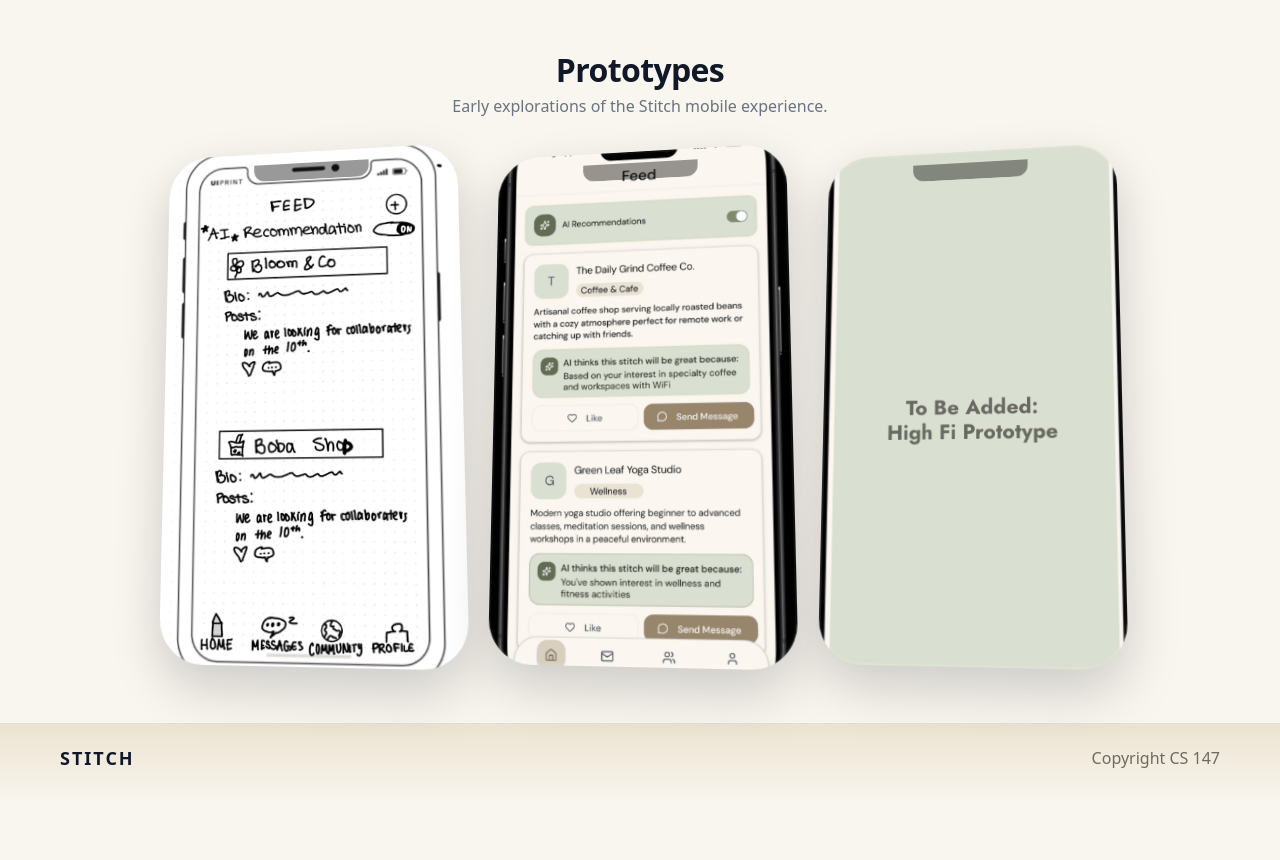
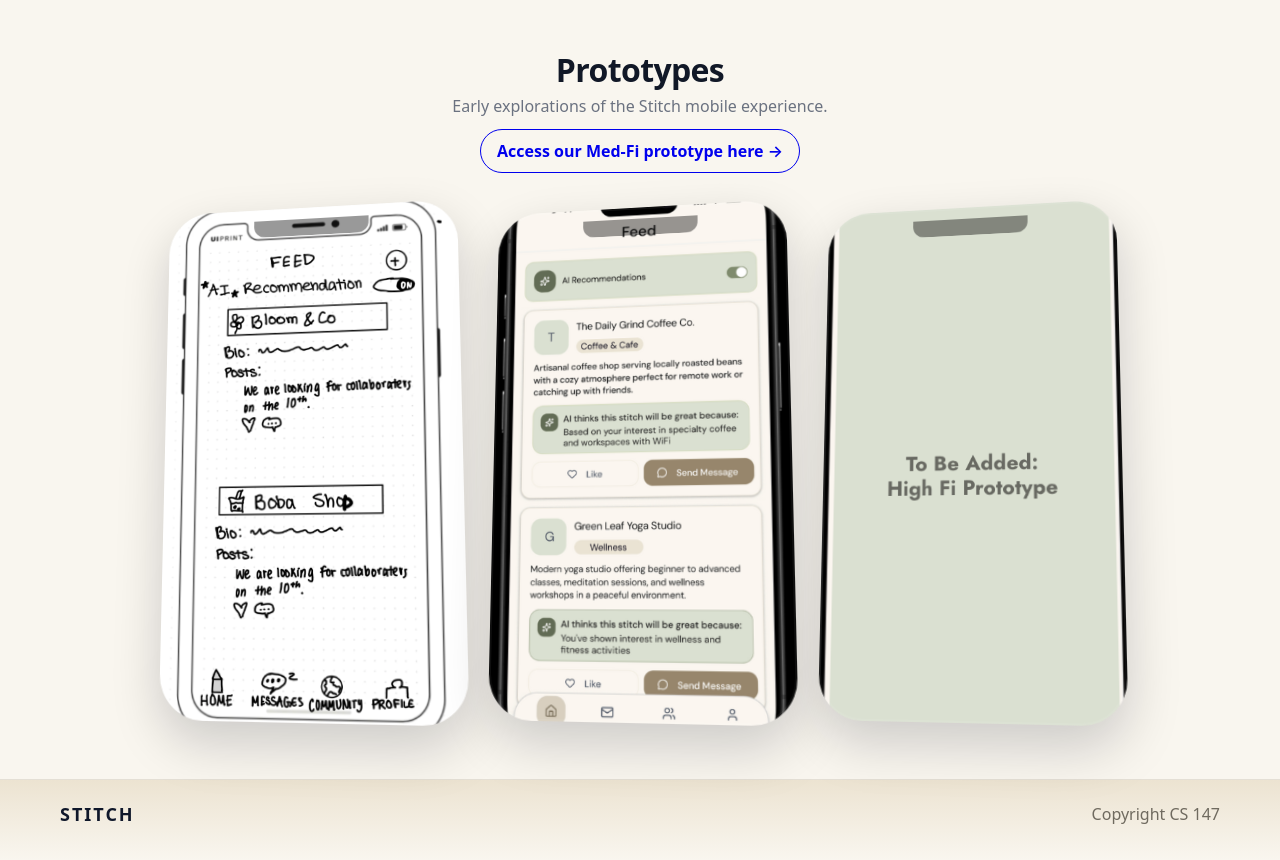
Before and after one commit to MaimunaMuntaha/stitch-cs147, a React (Vite) app: page / in a window 1280 px wide. Shown: the part 1260-2120 px from the top of the page. Before the commit the page ends 2064 px from the top, so only its background shows below. Built offline with nearby package versions, Linux system fonts and the light colour scheme; a web font is replaced by a local one.

Commit message:
prototyope med fi

```diff
--- a/src/pages/Home.tsx
+++ b/src/pages/Home.tsx
@@ -3,6 +3,9 @@ import home from "../assets/home.png";
 import msg from "../assets/msg.png";
 import comm from "../assets/comm.png";
 import stitchLogo from "../assets/stitch.png"; // ← import your logo
+
+const FIGMA_URL =
+  "https://www.figma.com/proto/ARrTEwUiCxvuIFAGOPhEXB/CS147-Med-Fi-Stitch?page-id=0%3A1&node-id=326-5912&viewport=452%2C187%2C0.09&t=iCXGj0zTgU5ueqCq-1&scaling=scale-down&content-scaling=fixed&starting-point-node-id=326%3A5912";
 
 export default function Home() {
   return (
@@ -44,23 +47,28 @@ export default function Home() {
         </div>
       </section>
 
-
       {/* ABOUT */}
       <section className="section about">
         <div className="about-inner">
           <div className="about-copy">
             <h2>About</h2>
             <p>
-            New small businesses are trying to establish themselves, while old small businesses are trying to keep up with the changing times.
-
-<strong> For all small businesses, </strong>  finding support, adapting to a new generation, and creating community has been difficult.
-
-{" "}{" "}
-              <strong>STITCH uses an AI matching algorithm to allow small businesses to collaborate on events to attract new customers. </strong>  {" "}
-
+              New small businesses are trying to establish themselves, while old
+              small businesses are trying to keep up with the changing times.
+              <strong> For all small businesses, </strong> finding support,
+              adapting to a new generation, and creating community has been
+              difficult.{" "}
+              <strong>
+                STITCH uses an AI matching algorithm to allow small businesses
+                to collaborate on events to attract new customers.
+              </strong>{" "}
             </p>
             <ul className="about-points">
-              <li>AI-toggle button: On if you want to get matched with other businesses and given potential event ideas or AI off if you want a regular feed. </li>
+              <li>
+                AI-toggle button: On if you want to get matched with other
+                businesses and given potential event ideas or AI off if you want
+                a regular feed.
+              </li>
               <li>Stitch tab lets businesses co-host events</li>
               <li>Communities tab lets businesses find events in the community. </li>
             </ul>
@@ -73,7 +81,7 @@ export default function Home() {
                 <span>Average User Eagerness during Low-fi User Testing </span>
               </div>
               <div className="about-stat">
-                <span className="big">8.25/10                 </span>
+                <span className="big">8.25/10</span>
                 <span>Ease of Navigation according to User Testers </span>
               </div>
             </div>
@@ -86,36 +94,60 @@ export default function Home() {
         <header className="section-head">
           <h2>Prototypes</h2>
           <p>Early explorations of the Stitch mobile experience.</p>
+
+          {/* B) CTA BUTTON UNDER THE HEADER */}
+          <a
+            href={FIGMA_URL}
+            target="_blank"
+            rel="noopener noreferrer"
+            className="btn"
+            style={{
+              display: "inline-block",
+              marginTop: "12px",
+              padding: "10px 16px",
+              borderRadius: "9999px",
+              textDecoration: "none",
+              fontWeight: 600,
+              border: "1px solid currentColor",
+            }}
+            aria-label="Access our Med-Fi prototype in Figma (opens in a new tab)"
+          >
+            Access our Med-Fi prototype here →
+          </a>
         </header>
 
         <div className="iphone-row">
-          {/* Replace the backgroundImage URLs with your own prototype screenshots later */}
-          <div
+          {/* A) MAKE EACH TILE CLICKABLE BY WRAPPING WITH <a> */}
+          <a
+            href={FIGMA_URL}
+            target="_blank"
+            rel="noopener noreferrer"
             className="iphone-tilt"
-            style={{
-              backgroundImage: `url(${home})`,
-            }}
-            aria-label="Prototype: Matching"
+            style={{ backgroundImage: `url(${home})` }}
+            aria-label="Open Med-Fi prototype: Matching (opens in a new tab)"
           />
-          <div
+
+          <a
+            href={FIGMA_URL}
+            target="_blank"
+            rel="noopener noreferrer"
             className="iphone-tilt"
-            style={{
-              backgroundImage:
-              `url(${msg})`,
-            }}
-            aria-label="Prototype: Event Concepts"
+            style={{ backgroundImage: `url(${msg})` }}
+            aria-label="Open Med-Fi prototype: Event Concepts (opens in a new tab)"
           />
-          <div
+
+          <a
+            href={FIGMA_URL}
+            target="_blank"
+            rel="noopener noreferrer"
             className="iphone-tilt"
-            style={{
-              backgroundImage:
-                `url(${comm})`,
-            }}
-            aria-label="Prototype: Timeline"
+            style={{ backgroundImage: `url(${comm})` }}
+            aria-label="Open Med-Fi prototype: Timeline (opens in a new tab)"
           />
         </div>
 
       </section>
+
       {/* FOOTER */}
       <footer className="site-footer">
         <div className="footer-inner">
```
Lines whose indentation alone changed are shown as unchanged.
